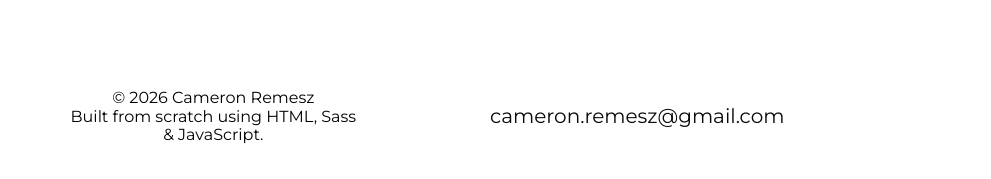
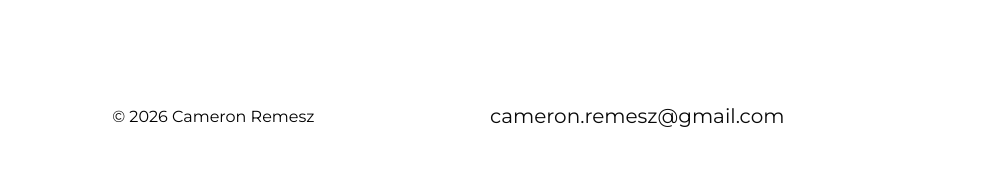
Before and after one commit to lowkeycode/cameron-remesz-portfolio, a plain HTML site: page index.html in a window 1280 px wide. Shown: the part 2068-2247 px from the top of the page, 0-991 px from the left. Drawn offline with Linux system fonts and the light colour scheme.

Commit message:
Remove footer copy

```diff
--- a/index.html
+++ b/index.html
@@ -159,7 +159,7 @@
     <!-- FOOTER -->
     <footer class="footer">
     <div class="copyright">
-      <p class="copyright__copy"><span class="year"></span> Cameron Remesz<span class="break">Built from scratch using HTML, Sass & JavaScript.</span></p>
+      <p class="copyright__copy"><span class="year"></span> Cameron Remesz</p>
     </div>
 
     <!-- EMAIL -->
```
